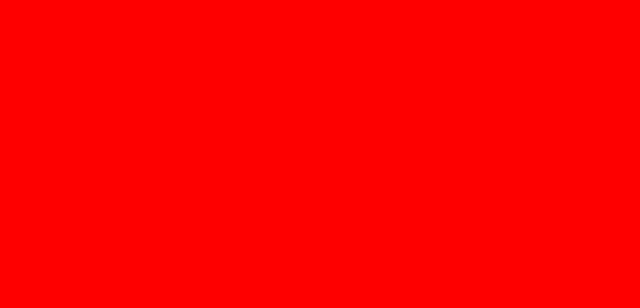
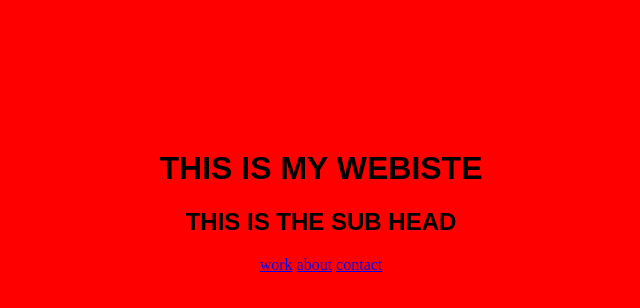
Before and after one commit to omgcarlyidk/idk, a plain HTML site: page index.html in a window 1280 px wide. Shown: the whole page, without its empty margins (319-959 px from the left). Drawn offline with Linux system fonts and the light colour scheme.

Commit message:
added elemats nad styled a bit

```diff
--- a/index.html
+++ b/index.html
@@ -13,6 +13,21 @@
 
 	<body>
 
+		<header>
+			<h1>THIS IS MY WEBISTE</h1>
+
+			<h2>THIS IS THE SUB HEAD</h2>
+		</header>
+
+		<nav>
+
+		<ul>
+			<li><a href="index.html">work</a></li>
+			<li><a href="about.html">about</a></li>
+			<li><a href="mailto:carlyjstevens@gmail.com">contact</a></li>
+		</ul>
+
+		</nav>
 
 	</body>
 
--- a/styles.css
+++ b/styles.css
@@ -1,3 +1,23 @@
 body {
 	background: red;
 }
+
+header {
+	text-align: center;
+	margin-top: 150px;
+	font-family: sans-serif;
+}
+
+
+nav {
+	text-align: center;
+}
+
+ul {
+	margin: 0 auto;
+	padding: 0;
+}
+
+li {
+	display: inline;
+}
```
